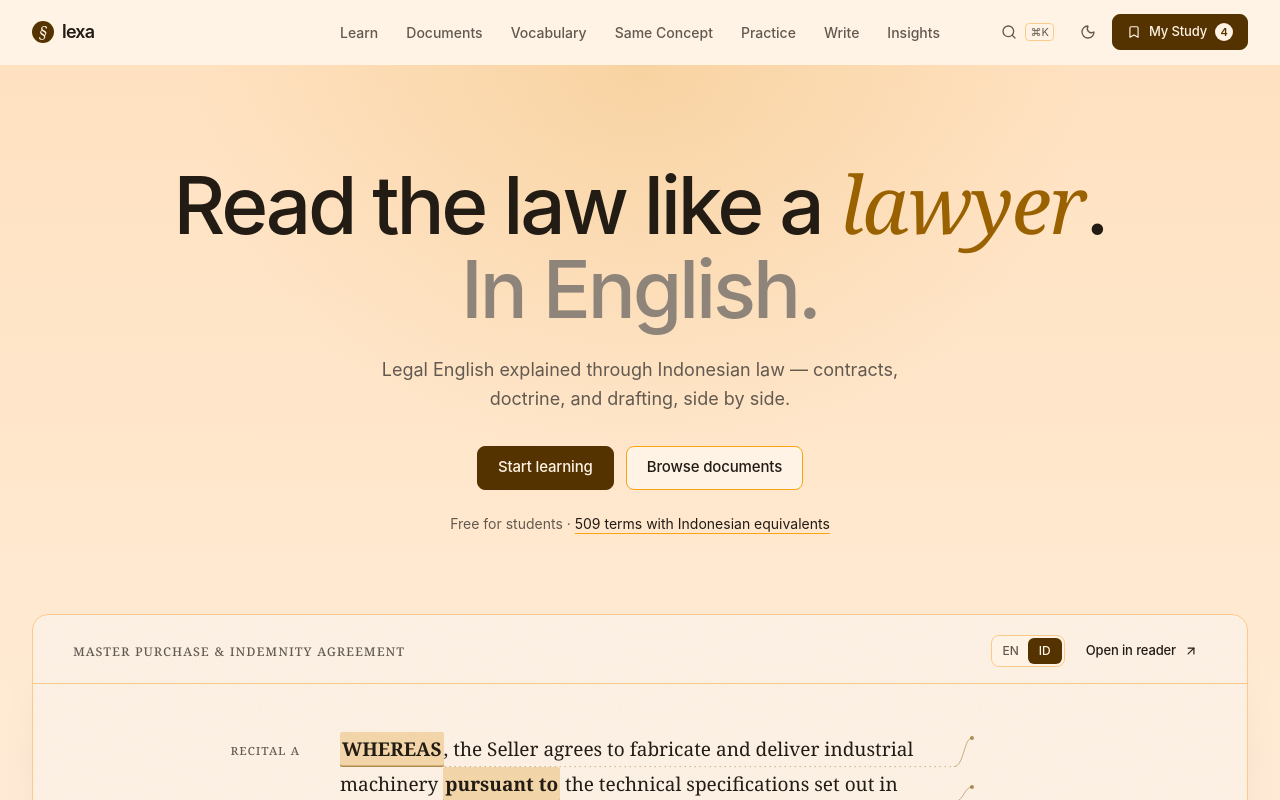
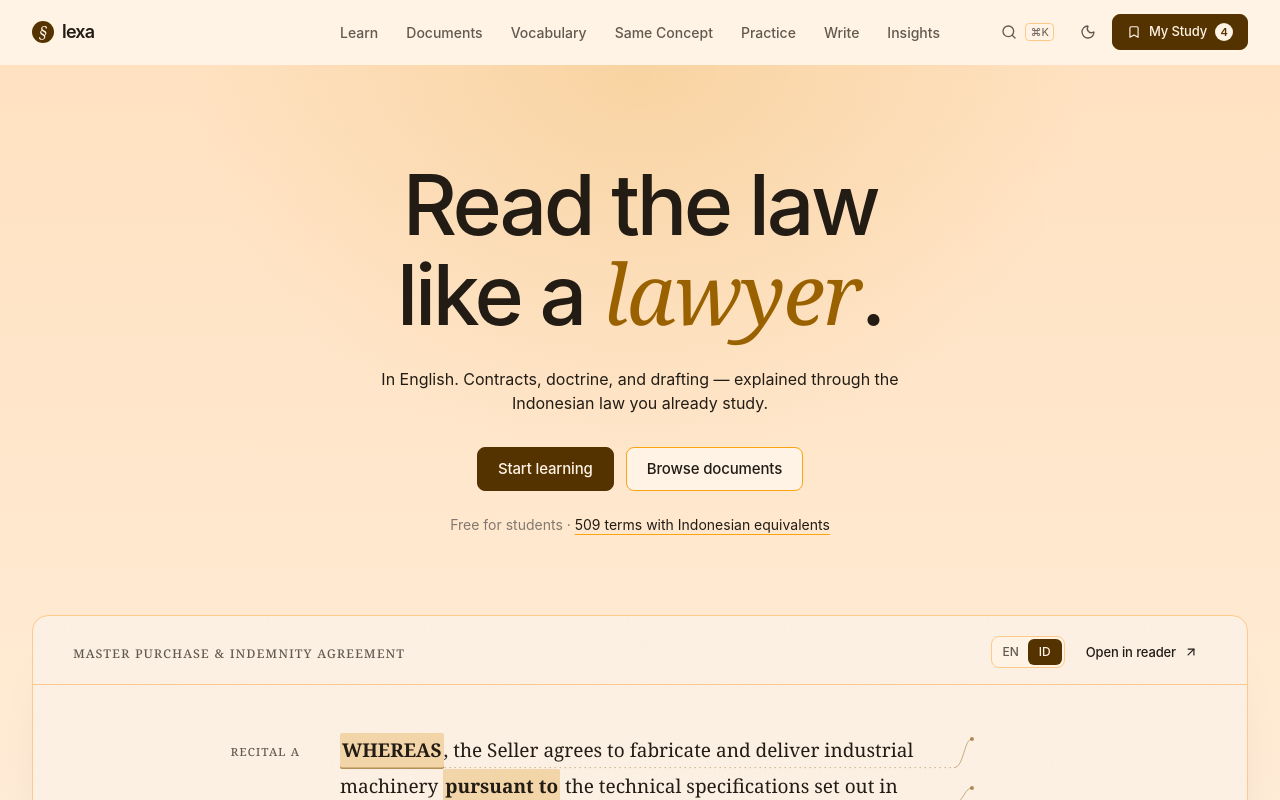
Before and after one commit to DimasHidayat24/LEGAL-ENGLISH, a React (Vite) app: page / in a window 1280 px wide. Shown: the top 800 px of the page. Built offline with nearby package versions, Linux system fonts and the light colour scheme; a web font is replaced by a local one.

Commit message:
paper palette + hero type (src/components/HeroSection.tsx)

```diff
--- a/src/components/HeroSection.tsx
+++ b/src/components/HeroSection.tsx
@@ -133,14 +133,15 @@ export const HeroSection: React.FC = () => {
       <section id="hero-banner" className="pt-14 sm:pt-20 lg:pt-24 pb-14 lg:pb-20">
         <div className="max-w-7xl mx-auto px-4 sm:px-6 lg:px-8">
           <div className="text-center max-w-5xl mx-auto">
-            <h1 className="display-h1 text-[40px] sm:text-[64px] lg:text-[80px] text-ink">
-              Read the law like a <em className="h1-serif">lawyer</em>.
+            <h1 className="display-h1 hero-h1 text-[42px] sm:text-[64px] lg:text-[84px] text-ink">
+              Read the law
               <br />
-              <span className="text-muted">In English.</span>
+              like a <em className="h1-serif hero-underline">lawyer</em>.
             </h1>
 
-            <p className="text-base sm:text-lg text-muted leading-relaxed max-w-[34rem] mx-auto mt-6">
-              Legal English explained through Indonesian law — contracts, doctrine, and drafting, side by side.
+            <p className="hero-lede max-w-[36rem] mx-auto mt-7">
+              <span className="text-ink">In English.</span> Contracts, doctrine, and drafting — explained through the
+              Indonesian law you already study.
             </p>
 
             <div className="flex flex-wrap justify-center items-center gap-3 mt-8">
@@ -152,7 +153,7 @@ export const HeroSection: React.FC = () => {
               </button>
             </div>
 
-            <p className="mt-6 text-sm text-muted">
+            <p className="mt-6 text-sm text-faint">
               Free for students ·{' '}
               <a
                 href="#/vocabulary"
```
